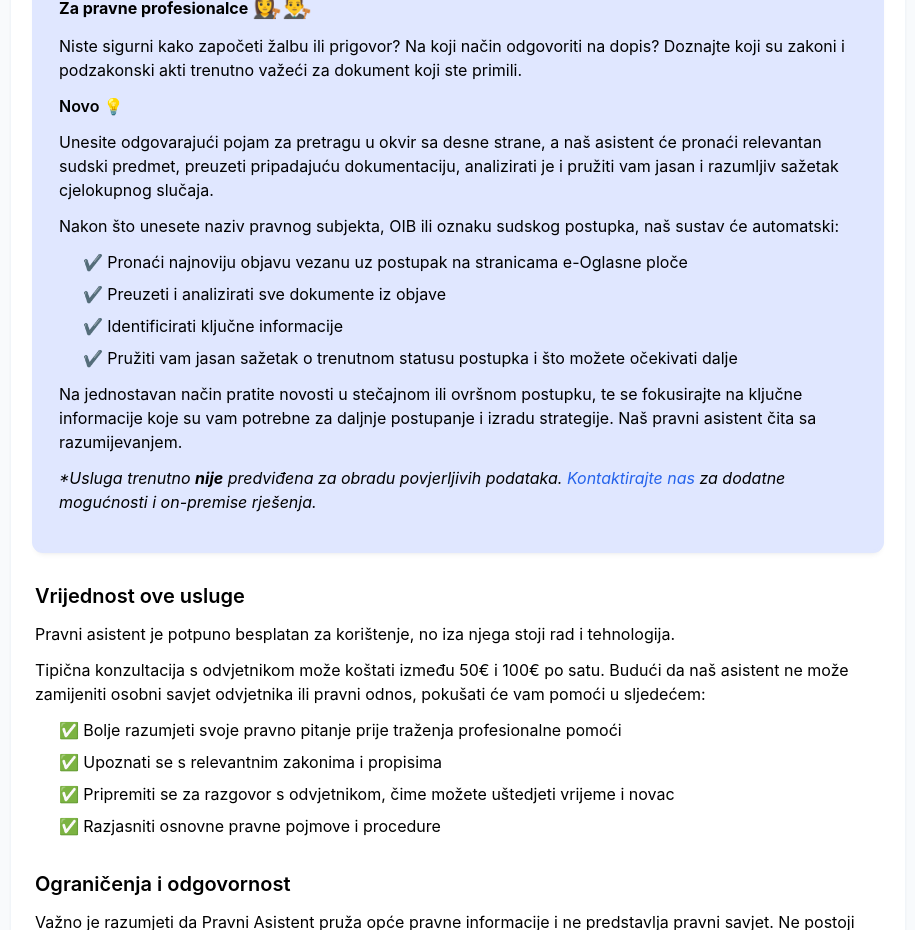
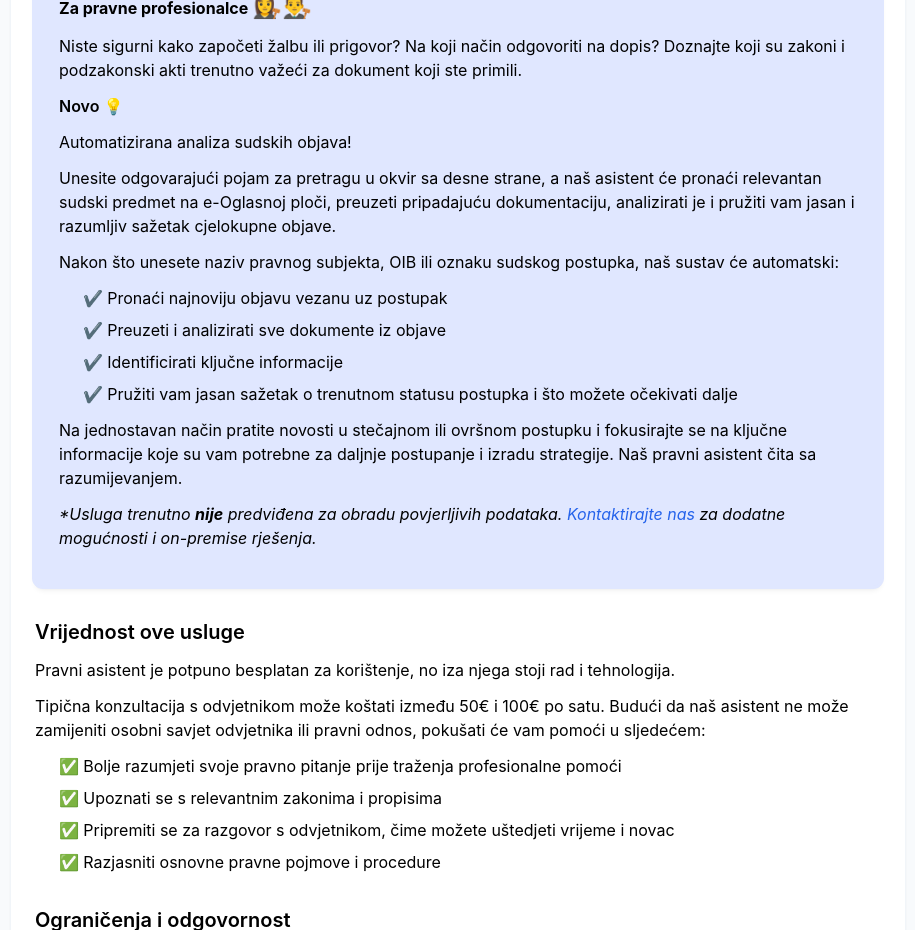
Before and after one commit to matejsarlija/our_chattie, a React (Create React App) app in the folder simple-chat/: page /o-nama in a window 1280 px wide. Shown: the part 1020-1950 px from the top of the page, without its empty margins (182-1097 px from the left). Built offline with nearby package versions, Linux system fonts and the light colour scheme.

Commit message:
marketing copy before subscribe, some touches to focus on entry analyzer, some additions to modal

```diff
--- a/simple-chat/src/components/AboutUs.js
+++ b/simple-chat/src/components/AboutUs.js
@@ -82,19 +82,20 @@ export default function AboutUs() {
               <p className="mb-3">
                 Niste sigurni kako započeti žalbu ili prigovor? Na koji način odgovoriti na dopis? Doznajte koji su zakoni i podzakonski akti trenutno važeći za dokument koji ste primili.</p>
               <h4 className="font-semibold mb-3">Novo <span className="text-base">💡</span></h4>
+              <h4 className="mb-3">Automatizirana analiza sudskih objava!</h4>
               <p className="mb-3">
-                Unesite odgovarajući pojam za pretragu u okvir sa desne strane, a naš asistent će pronaći relevantan sudski predmet, preuzeti pripadajuću dokumentaciju, analizirati je i pružiti vam jasan i razumljiv sažetak cjelokupnog slučaja.</p>
+                Unesite odgovarajući pojam za pretragu u okvir sa desne strane, a naš asistent će pronaći relevantan sudski predmet na e-Oglasnoj ploči, preuzeti pripadajuću dokumentaciju, analizirati je i pružiti vam jasan i razumljiv sažetak cjelokupne objave.</p>
               <p className="mb-3">
                 Nakon što unesete naziv pravnog subjekta, OIB ili oznaku sudskog postupka, naš sustav će automatski:
               </p>
               <ul className="pl-6 mb-3 space-y-2 list-items">
-                <li>Pronaći najnoviju objavu vezanu uz postupak na stranicama e-Oglasne ploče</li>
+                <li>Pronaći najnoviju objavu vezanu uz postupak</li>
                 <li>Preuzeti i analizirati sve dokumente iz objave</li>
                 <li>Identificirati ključne informacije</li>
                 <li>Pružiti vam jasan sažetak o trenutnom statusu postupka i što možete očekivati dalje</li>
               </ul>
               <p className="mb-3">
-                Na jednostavan način pratite novosti u stečajnom ili ovršnom postupku, te se fokusirajte na ključne informacije koje su vam potrebne za daljnje postupanje i izradu strategije. Naš pravni asistent čita sa razumijevanjem.</p>
+                Na jednostavan način pratite novosti u stečajnom ili ovršnom postupku i fokusirajte se na ključne informacije koje su vam potrebne za daljnje postupanje i izradu strategije. Naš pravni asistent čita sa razumijevanjem.</p>
               <p className="mb-3">
                 <i>*Usluga trenutno <b>nije</b> predviđena za obradu povjerljivih podataka. <a href="mailto:admin@alimentacija.info" className="text-blue-600 hover:underline">Kontaktirajte nas</a> za dodatne mogućnosti i <em>on-premise</em> rješenja.</i></p>
             </div>
--- a/simple-chat/src/components/WelcomeModal.js
+++ b/simple-chat/src/components/WelcomeModal.js
@@ -1,4 +1,5 @@
 import React from 'react';
+import { ExclamationTriangleIcon } from '@heroicons/react/24/outline';
 
 const WelcomeModal = ({ isOpen, onClose }) => {
   if (!isOpen) return null;
@@ -17,9 +18,12 @@ const WelcomeModal = ({ isOpen, onClose }) => {
             </p>
 
             <div className="bg-yellow-50 border border-yellow-200 p-3 rounded-md">
-              <p className="text-yellow-700 text-sm">
-                ⚠️ S obzirom na besplatnu narav i tehnička ograničenja usluge, moguće je čekanje od 30 sekundi na prvi odgovor asistenta.
-              </p>
+              <div className="flex items-center space-x-3">
+                <ExclamationTriangleIcon className="w-5 h-5 text-yellow-700 flex-shrink-0" />
+                <p className="text-yellow-700 text-sm">
+                  S obzirom na besplatnu narav i tehnička ograničenja usluge, moguće je čekanje od 30 sekundi na prvi odgovor asistenta.
+                </p>
+              </div>
             </div>
 
             <p className="text-slate-600">
```
